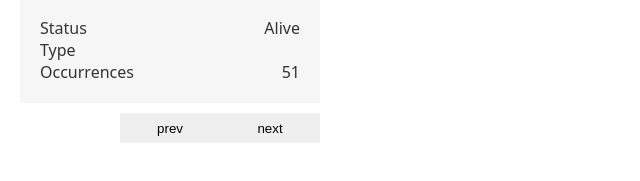
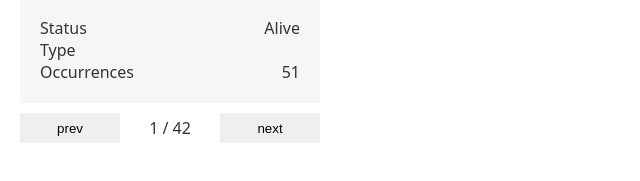
Before and after one commit to JessicaLoers/NF_Recap-Project-3, a website with bundled scripts: page index.html in a window 1280 px wide. Shown: the part 487-668 px from the top of the page, without its empty margins (0-640 px from the left). Built offline with nearby package versions, Linux system fonts and the light colour scheme; no server answers.

Commit message:
implement NavPagiation component, change content dynamically -- with comments for students

```diff
--- a/components/NavPagination/NavPagination.js
+++ b/components/NavPagination/NavPagination.js
@@ -0,0 +1,24 @@
+export default function NavPagination() {
+  const pagination = document.createElement('span');
+  pagination.classList.add('navigation__pagination');
+
+  pagination.textContent = '1 / 42';
+
+  /*  ⬆️
+  Simple Solution  to update the pagination contente (page numbers) dynamically
+   */
+
+  //   pagination.update = (currentPage, totalPages) => {
+  //     pagination.textContent = `${currentPage} / ${totalPages}`;
+  //   };
+
+  /*  ⬆️ Advanced Solution to update the pagination content:
+    Add a method to update the text dynamically, called in the "fetchCharacters" function
+    Explanation:
+    - The "pagination" element is an object because in JavaScript, DOM elements are represented as objects.
+    - We use "pagination.update" to dynamically add a custom method to this object.
+    - The method is created using bracket notation ("pagination.update") and can be called later, like any function in an object.
+    - This approach allows us to encapsulate the logic for updating the text within the pagination itself, making the code cleaner and easier to maintain. */
+
+  return pagination;
+}
--- a/index.html
+++ b/index.html
@@ -45,9 +45,7 @@
         </li>
       </ul>
     </main>
-    <nav class="navigation" data-js="navigation">
-      <span class="navigation__pagination" data-js="pagination"></span>
-    </nav>
+    <nav class="navigation" data-js="navigation"></nav>
   </body>
   <script type="module" src="./index.js"></script>
 </html>
--- a/index.js
+++ b/index.js
@@ -1,12 +1,11 @@
 import CharacterCard from './components/CharacterCard/CharacterCard.js';
 import NavButton from './components/NavButton/NavButton.js';
+import NavPagination from './components/NavPagination/NavPagination.js';
 
 const cardContainer = document.querySelector('[data-js="card-container"]');
 const searchBarContainer = document.querySelector('[data-js="search-bar-container"]');
 const searchBar = document.querySelector('[data-js="search-bar"]');
 const navigation = document.querySelector('[data-js="navigation"]');
-
-const pagination = document.querySelector('[data-js="pagination"]');
 
 const maxPage = 42;
 let page = 1;
@@ -28,14 +27,18 @@ const nextButton = NavButton('next', () => {
   fetchCharacters();
 });
 
+// Create the "Pagination Display" by calling the NavButton component
+const pagination = NavPagination();
+
+// Don not forget to append the DOM Element
+navigation.append(prevButton, pagination, nextButton);
+
 searchBar.addEventListener('submit', (event) => {
   event.preventDefault();
   searchQuery = event.target.elements.query.value;
   page = 1;
   fetchCharacters();
 });
-
-navigation.append(prevButton, nextButton);
 
 async function fetchCharacters() {
   const result = await fetch(
@@ -47,7 +50,18 @@ async function fetchCharacters() {
   cardContainer.innerHTML = '';
   const cards = characters.map((character) => CharacterCard(character));
   cards.forEach((card) => cardContainer.append(card));
+
   pagination.textContent = `${page} / ${maxPage}`;
+  /*  ⬆️
+  Simple Solution  to update the pagination contente (page numbers) dynamically
+   */
+
+  // pagination.update(page, maxPage);
+  /*  ⬆️
+  Advanced Solution to update the pagination dynamically using the new method
+  The "update" method is defined in NavPagination.js (see comments in NavPagination.js)
+  It dynamically sets the text content of the pagination to display the current and total pages
+   */
 }
 
 fetchCharacters();
```
